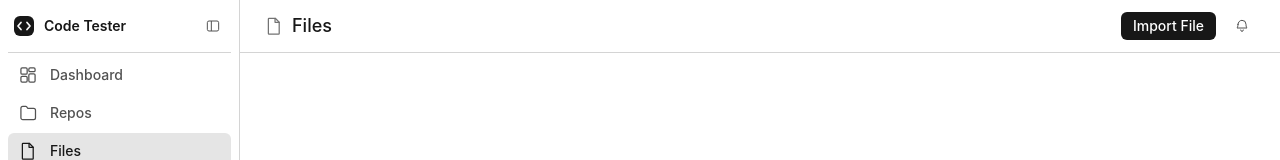
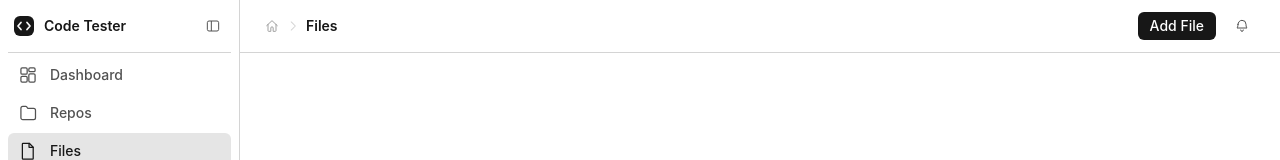
Before and after one commit to asinthelol/code-tester, a React (Vite) app in the folder frontend/: page / in a window 1280 px wide. Shown: the top 160 px of the page. Built offline with nearby package versions, Linux system fonts and the light colour scheme.

Commit message:
Use breadcrumbs nav in toolbar | better buttons in toolbar

```diff
--- /dev/null
+++ b/frontend/src/components/Toolbar/AddButton/AddButton.tsx
@@ -0,0 +1,18 @@
+interface AddButtonProps {
+  label: string;
+  onClick: () => void;
+}
+
+function AddButton({ label, onClick }: AddButtonProps) {
+  return (
+    <button
+      type="button"
+      onClick={onClick}
+      className="rounded-md bg-neutral-900 px-3 py-1 text-sm font-medium text-white hover:bg-neutral-700"
+    >
+      {label}
+    </button>
+  );
+}
+
+export default AddButton;
--- /dev/null
+++ b/frontend/src/components/Toolbar/Breadcrumbs/Breadcrumbs.tsx
@@ -0,0 +1,52 @@
+interface BreadcrumbsProps {
+  items: string[];
+}
+
+const HomeIcon = () => (
+  <svg viewBox="0 0 24 24" fill="none" stroke="currentColor" strokeWidth={1.5} className="size-4">
+    <path strokeLinecap="round" strokeLinejoin="round" d="M4 11.5 12 4l8 7.5" />
+    <path
+      strokeLinecap="round"
+      strokeLinejoin="round"
+      d="M6 9.5V19a1 1 0 0 0 1 1h3.25v-5a1.75 1.75 0 0 1 3.5 0v5H17a1 1 0 0 0 1-1V9.5"
+    />
+  </svg>
+);
+
+const ChevronIcon = () => (
+  <svg viewBox="0 0 24 24" fill="none" stroke="currentColor" strokeWidth={1.75} className="size-3.5 shrink-0">
+    <path strokeLinecap="round" strokeLinejoin="round" d="m9 5 7 7-7 7" />
+  </svg>
+);
+
+function Breadcrumbs({ items }: BreadcrumbsProps) {
+  return (
+    <nav aria-label="Breadcrumb" className="flex min-w-0 items-center gap-1.5 text-sm">
+      <span className="flex shrink-0 items-center text-neutral-400 dark:text-neutral-500">
+        <HomeIcon />
+      </span>
+
+      {items.map((item, index) => {
+        const isLast = index === items.length - 1;
+        return (
+          <span key={item} className="flex min-w-0 items-center gap-1.5">
+            <span className="shrink-0 text-neutral-300 dark:text-neutral-600">
+              <ChevronIcon />
+            </span>
+            <span
+              className={`truncate ${
+                isLast
+                  ? 'font-semibold text-neutral-900 dark:text-neutral-100'
+                  : 'text-neutral-400 dark:text-neutral-500'
+              }`}
+            >
+              {item}
+            </span>
+          </span>
+        );
+      })}
+    </nav>
+  );
+}
+
+export default Breadcrumbs;
--- a/frontend/src/components/Toolbar/ImportFileButton/ImportFileButton.tsx
+++ /dev/null
@@ -1,30 +0,0 @@
-import type { ImportedFile } from '../../../shared/lib/types';
-
-interface ImportFileButtonProps {
-  onImport: (file: ImportedFile) => void;
-}
-
-function ImportFileButton({ onImport }: ImportFileButtonProps) {
-  const handleClick = async () => {
-    try {
-      const file = await window.electron.importFile();
-      if (file) {
-        onImport(file);
-      }
-    } catch (error) {
-      console.error('Failed to import file:', error);
-    }
-  };
-
-  return (
-    <button
-      type="button"
-      onClick={handleClick}
-      className="rounded-md bg-neutral-900 px-3 py-1 text-sm font-medium text-white hover:bg-neutral-700"
-    >
-      Import File
-    </button>
-  );
-}
-
-export default ImportFileButton;
--- a/frontend/src/components/Toolbar/Toolbar.tsx
+++ b/frontend/src/components/Toolbar/Toolbar.tsx
@@ -1,12 +1,18 @@
 import Button from '../ui/Button/Button';
-import { ALL_NAV_ITEMS } from '../Sidebar/navItems';
-import ImportFileButton from './ImportFileButton/ImportFileButton';
+import AddButton from './AddButton/AddButton';
+import Breadcrumbs from './Breadcrumbs/Breadcrumbs';
 import type { ImportedFile } from '../../shared/lib/types';
 
 interface ToolbarProps {
   activeSection: string;
   onImport: (file: ImportedFile) => void;
 }
+
+const ADD_BUTTON_LABELS: Record<string, string> = {
+  Files: 'Add File',
+  Repos: 'Add Repo',
+  Tests: 'Add Test',
+};
 
 const BellIcon = () => (
   <svg viewBox="0 0 24 24" fill="none" stroke="currentColor" strokeWidth={1.5} className="size-4">
@@ -20,23 +26,27 @@ const BellIcon = () => (
 );
 
 function Toolbar({ activeSection, onImport }: ToolbarProps) {
-  const current = ALL_NAV_ITEMS.find((item) => item.title === activeSection);
+  const addButtonLabel = ADD_BUTTON_LABELS[activeSection];
+
+  const handleAdd = async () => {
+    if (activeSection === 'Files') {
+      try {
+        const file = await window.electron.importFile();
+        if (file) {
+          onImport(file);
+        }
+      } catch (error) {
+        console.error('Failed to import file:', error);
+      }
+    }
+  };
 
   return (
     <div className="grid grid-cols-[7fr_3fr] items-center border-b border-neutral-300 px-6 py-3 dark:border-neutral-700">
-      <div className="flex min-w-0 items-center gap-2">
-        {current && (
-          <span className="flex size-5 shrink-0 items-center justify-center text-neutral-500 [&>svg]:size-5">
-            {current.icon}
-          </span>
-        )}
-        <h1 className="truncate text-lg font-medium text-neutral-900 dark:text-neutral-100">
-          {activeSection}
-        </h1>
-      </div>
+      <Breadcrumbs items={[activeSection]} />
 
       <div className="flex items-center justify-end gap-3">
-        <ImportFileButton onImport={onImport} />
+        {addButtonLabel && <AddButton label={addButtonLabel} onClick={handleAdd} />}
         <Button aria-label="Notifications" className="p-1.5">
           <BellIcon />
         </Button>
```
